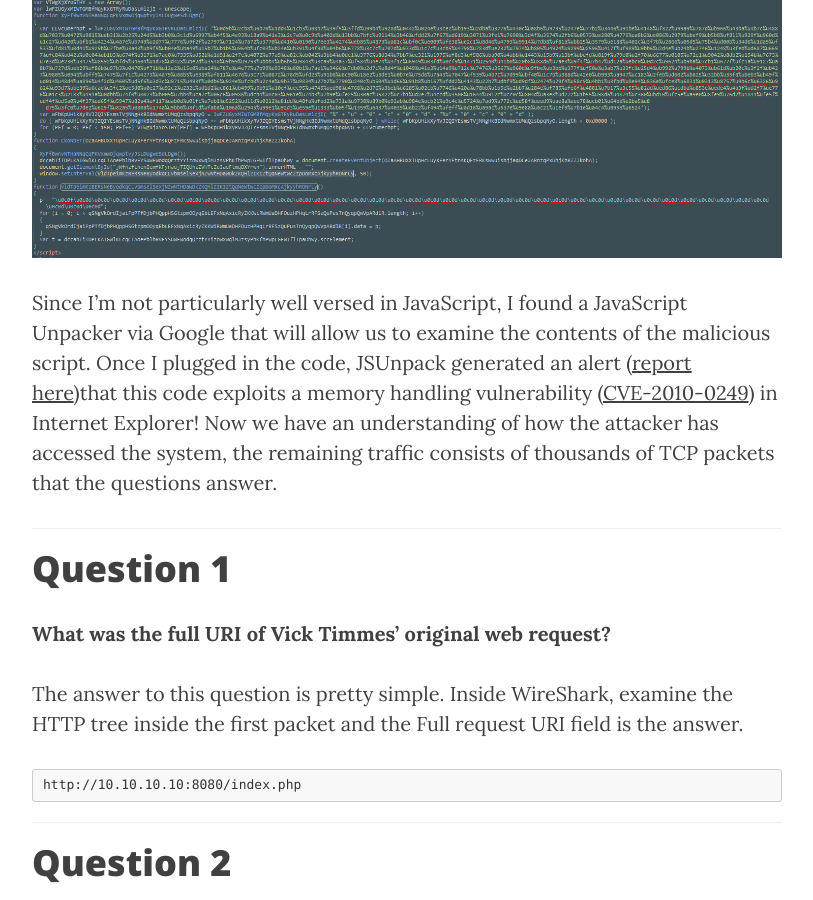
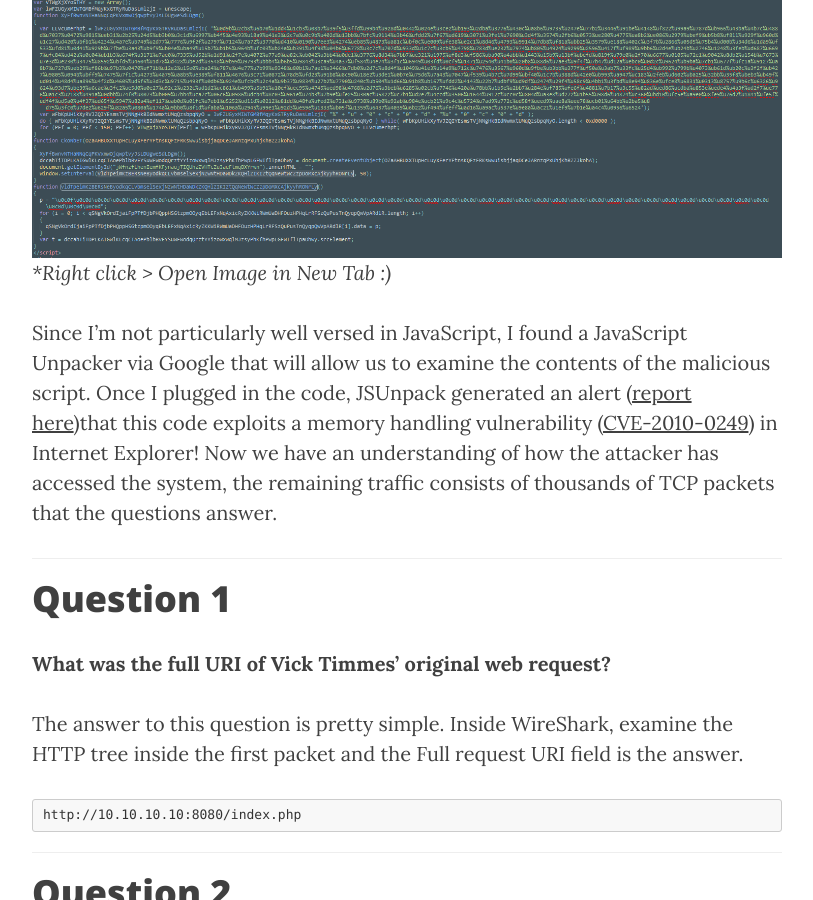
Before and after one commit to RomSec/RomSec.github.io, a Jekyll site: the page built from _posts/2017-06-23-Anna.markdown, in a window 1280 px wide and 900 px high, scrolled down 2347 px. Shown: the whole window, without its empty margins (233-1046 px from the left). Built offline with Jekyll 4.4.1, drawn with Linux system fonts in a browser that asks for light colours; nearby versions of some CDN libraries.

Commit message:
Update 2017-06-23-Anna.markdown

```diff
--- a/_posts/2017-06-23-Anna.markdown
+++ b/_posts/2017-06-23-Anna.markdown
@@ -36,6 +36,7 @@ This TCP stream contains the only HTTP traffic in the packet capture, so the ele
 What we can gather from this information is that the page only displays a GIF, however there is much more under the hood. After noticing the onload tag inside the body, we can conclude that a script/element is being executed in the background once the page loads. The tag, "CkoNbET" points us to the head section of the HTML page, which is a container for data that is not displayed to the user. It makes sense that the attacker would not want the user to see this code, as it appears to be an HTML injection with JavaScript.
 
 ![Figure Three](/img/Anna/fig3.PNG)
+<i>*Right click > Open Image in New Tab :)</i>
 
 Since I'm not particularly well versed in JavaScript, I found a JavaScript Unpacker via Google that will allow us to examine the contents of the malicious script. Once I plugged in the code, JSUnpack generated an alert ([report here](http://jsunpack.jeek.org/?report=2b795e345aeee9994d16bd1b203ade99fc7a3ad7))that this code exploits a memory handling vulnerability ([CVE-2010-0249](https://cve.mitre.org/cgi-bin/cvename.cgi?name=CVE-2010-0249)) in Internet Explorer! Now we have an understanding of how the attacker has accessed the system, the remaining traffic consists of thousands of TCP packets that the questions answer.
 
```
